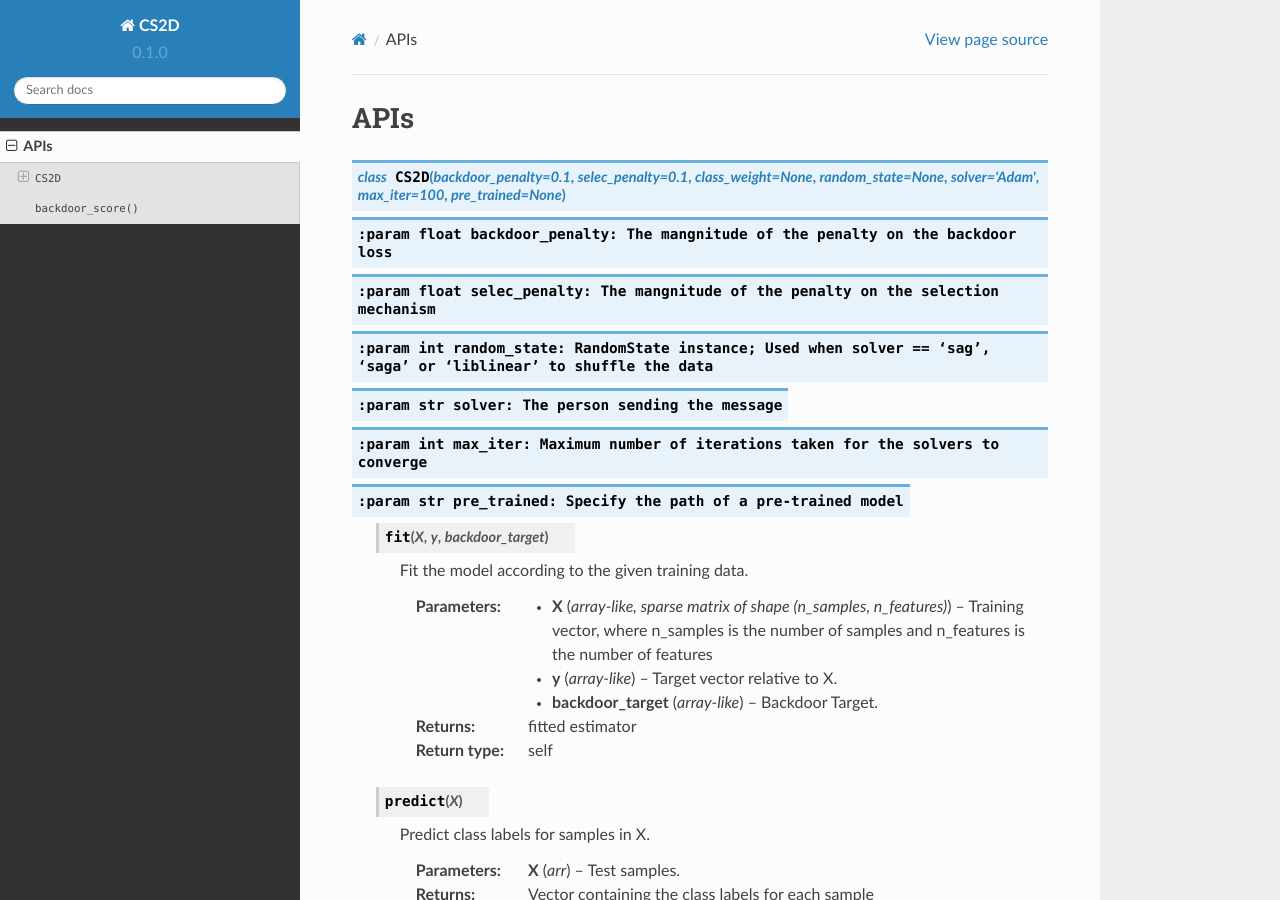
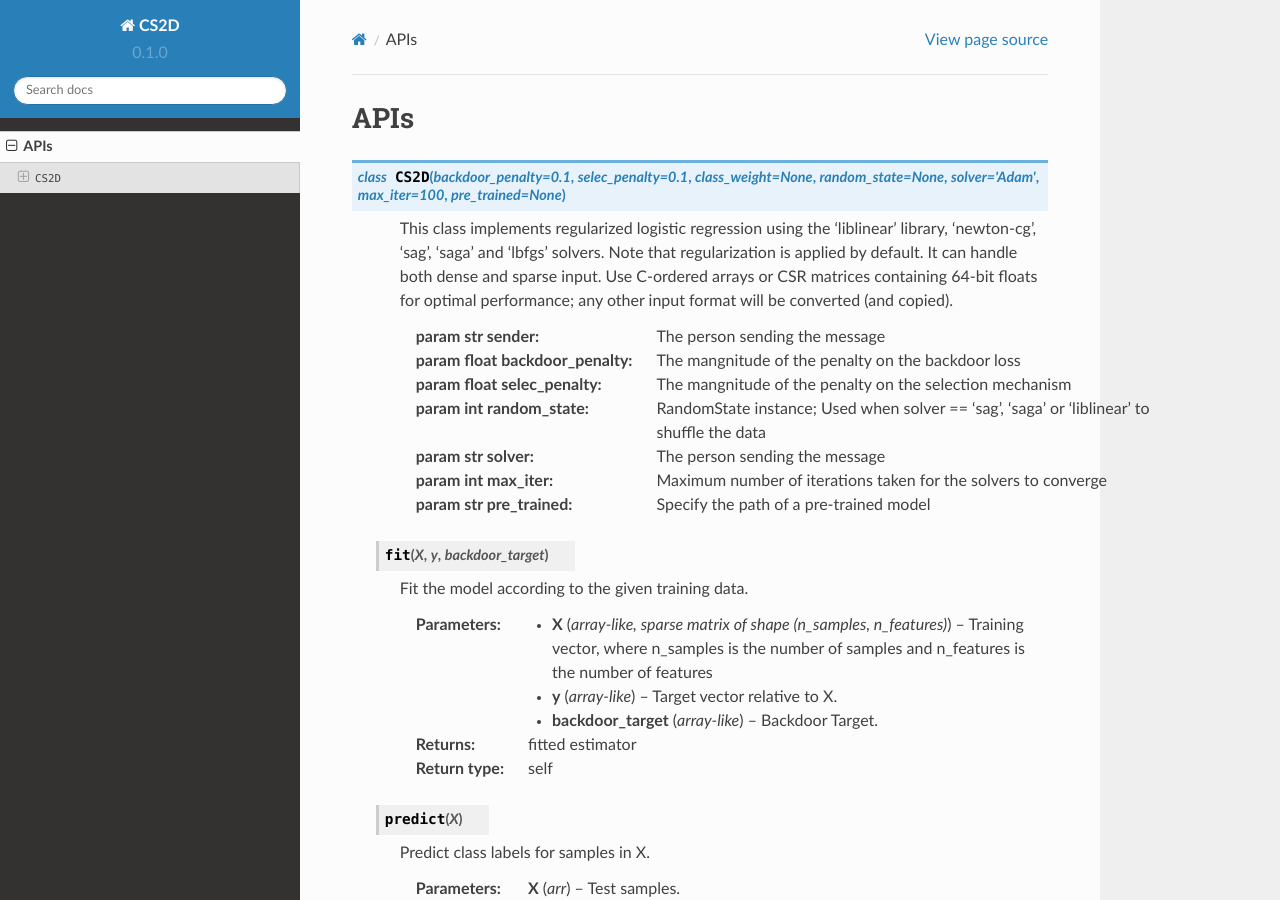
Before and after one commit to jeremyxianx/bd_cs2d, a Sphinx documentation site: the page built from docs/source/api.rst, in a window 1280 px wide and 900 px high. Built offline with Sphinx 7.4.7 and the Read the Docs theme 2.0.0, drawn with Linux system fonts in a browser that asks for light colours.

Commit message:
Update api.rst

```diff
--- a/docs/source/api.rst
+++ b/docs/source/api.rst
@@ -3,12 +3,17 @@
 ================
 
 .. py:class:: CS2D(backdoor_penalty = 0.1, selec_penalty = 0.1, class_weight = None, random_state=None, solver='Adam', max_iter=100, pre_trained = None)
-  :param float backdoor_penalty: The mangnitude of the penalty on the backdoor loss
-  :param float selec_penalty: The mangnitude of the penalty on the selection mechanism
-  :param int random_state: RandomState instance; Used when solver == ‘sag’, ‘saga’ or ‘liblinear’ to shuffle the data
-  :param str solver: The person sending the message
-  :param int max_iter: Maximum number of iterations taken for the solvers to converge
-  :param str pre_trained: Specify the path of a pre-trained model
+
+
+   This class implements regularized logistic regression using the ‘liblinear’ library, ‘newton-cg’, ‘sag’, ‘saga’ and ‘lbfgs’ solvers. Note that    regularization is applied by default. It can handle both dense and sparse input. Use C-ordered arrays or CSR matrices containing 64-bit floats for optimal performance; any other input format will be converted (and copied).
+
+   :param str sender: The person sending the message
+   :param float backdoor_penalty: The mangnitude of the penalty on the backdoor loss
+   :param float selec_penalty: The mangnitude of the penalty on the selection mechanism
+   :param int random_state: RandomState instance; Used when solver == ‘sag’, ‘saga’ or ‘liblinear’ to shuffle the data
+   :param str solver: The person sending the message
+   :param int max_iter: Maximum number of iterations taken for the solvers to converge
+   :param str pre_trained: Specify the path of a pre-trained model
 
 
  .. py:method:: fit(X, y, backdoor_target)
@@ -69,8 +74,7 @@
         :return: Indices of selected data
         :rtype: array
 
-.. note::
-          The cutoff value should be in range :math:`(0,1)`.
+ .. note:: The cutoff value should be in range :math:`(0,1)`.
 
 
 
```
